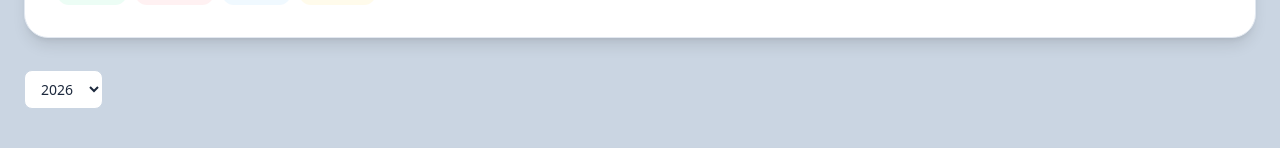
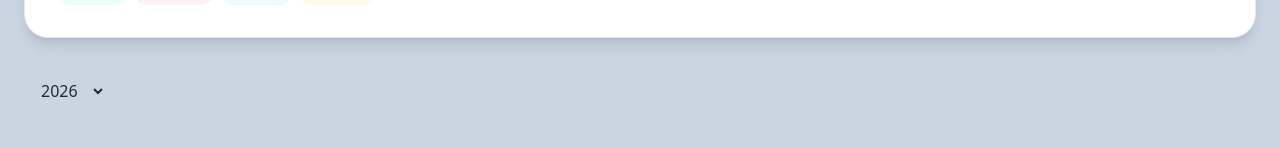
Before and after one commit to oleksaGrzegorz/budget-app, a React (Vite) app: page / in a window 1280 px wide. Shown: the part 242-390 px from the top of the page. Built offline with nearby package versions, Linux system fonts and the light colour scheme; no server answers; the HTML template or start-up script is replaced by a standard one.

Commit message:
feat: add YearSelector component for year selection in App

```diff
--- a/src/App.tsx
+++ b/src/App.tsx
@@ -17,6 +17,7 @@ import { Form } from "./components/Form/Form";
 import { Header } from "./components/Header/Header";
 import { IncomeForecastTable } from "./components/IncomeForecastTable/IncomeForecastTable";
 import { IncomesTable } from "./components/IncomesTable/IncomesTable";
+import { YearSelector } from "./components/YearSelector/YearSelector";
 
 import type { PeriodOption } from "./utils/budgetAverages";
 
@@ -44,20 +45,19 @@ export default function App() {
 
   return (
     <AppLayout theme={theme}>
-      <Header theme={theme} setTheme={setTheme} />
+
+      <Header
+        theme={theme}
+        setTheme={setTheme} />
 
       <BitcoinPrice />
 
-      <select
-        value={selectedYear}
-        onChange={(event) => setSelectedYear(event.target.value)}
-        className="rounded-lg border border-slate-300 bg-white px-3 py-2 text-sm"
-      >
-        <option value="2025">2025</option>
-        <option value="2026">2026</option>
-      </select>
+      <YearSelector
+        year={selectedYear}
+        onChange={setSelectedYear} />
 
-      <Form setEntries={setEntries} />
+      <Form
+        setEntries={setEntries} />
 
       <BudgetUsageSummary
         expenses={expensesForTable}
--- /dev/null
+++ b/src/components/YearSelector/YearSelector.tsx
@@ -0,0 +1,18 @@
+interface YearSelectorProps {
+  year: string;
+  onChange: (year: string) => void;
+}
+
+export const YearSelector = ({ year, onChange }: YearSelectorProps) => {
+  return (
+    <select
+      value={year}
+      onChange={(e) => onChange(e.target.value)}
+      className="rounded-lg border border-slate-300 px-3 py-2"
+    >
+      <option value="2025">2025</option>
+      <option value="2026">2026</option>
+      <option value="2027">2027</option>
+    </select>
+  );
+};
```
